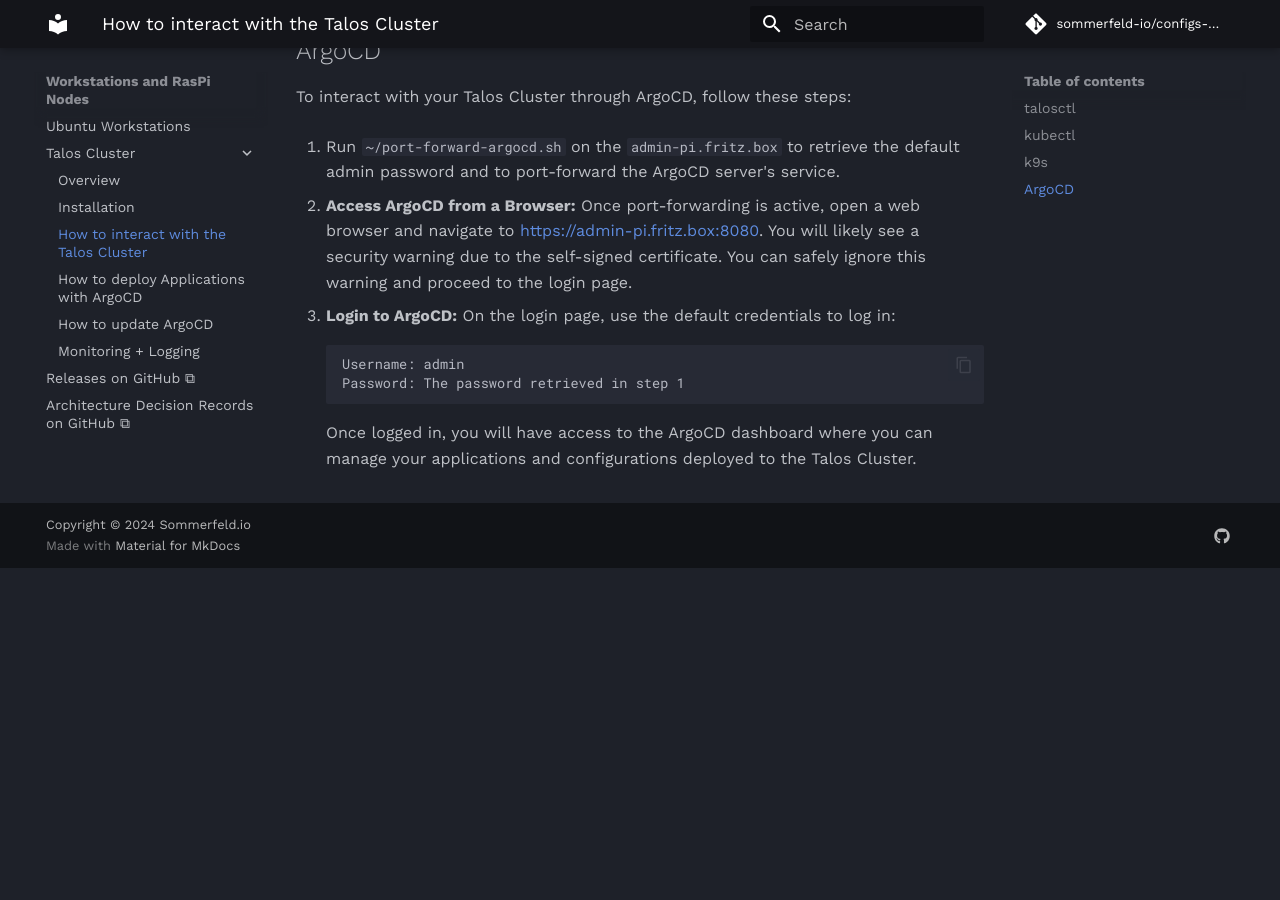
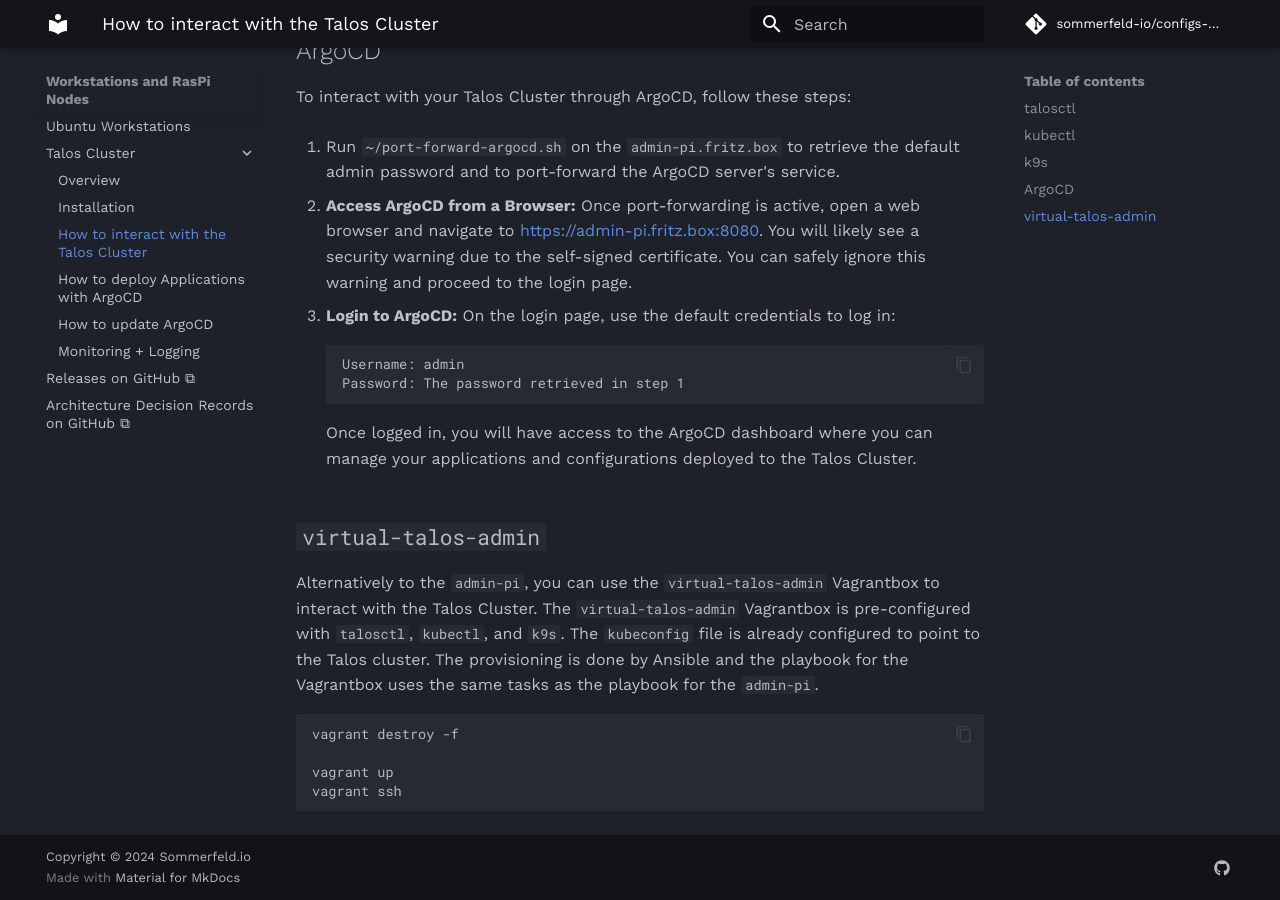
Before and after one commit to sommerfeld-io/configs-homelab, an MkDocs documentation site: the page built from docs/nodes/talos-cluster/howto/interact.md, in a window 1280 px wide and 900 px high, scrolled down 1222 px. Built offline with MkDocs 1.6.1 and Material for MkDocs 9.7.7, drawn with Linux system fonts in a browser that asks for light colours; comment, search, counter and statistics services are not loaded; before the commit the page ends 1790 px from its top, so only the background shows below that.

Commit message:
feat: introduce vagrantbox as alternative to admin-pi for managing the talos cluster

````diff
--- a/docs/nodes/talos-cluster/howto/interact.md
+++ b/docs/nodes/talos-cluster/howto/interact.md
@@ -49,3 +49,14 @@
     ```
 
     Once logged in, you will have access to the ArgoCD dashboard where you can manage your applications and configurations deployed to the Talos Cluster.
+
+## `virtual-talos-admin`
+
+Alternatively to the `admin-pi`, you can use the `virtual-talos-admin` Vagrantbox to interact with the Talos Cluster. The `virtual-talos-admin` Vagrantbox is pre-configured with `talosctl`, `kubectl`, and `k9s`. The `kubeconfig` file is already configured to point to the Talos cluster. The provisioning is done by Ansible and the playbook for the Vagrantbox uses the same tasks as the playbook for the `admin-pi`.
+
+```bash
+vagrant destroy -f
+
+vagrant up
+vagrant ssh
+```
````
Also changed, not shown: 11 other files.
